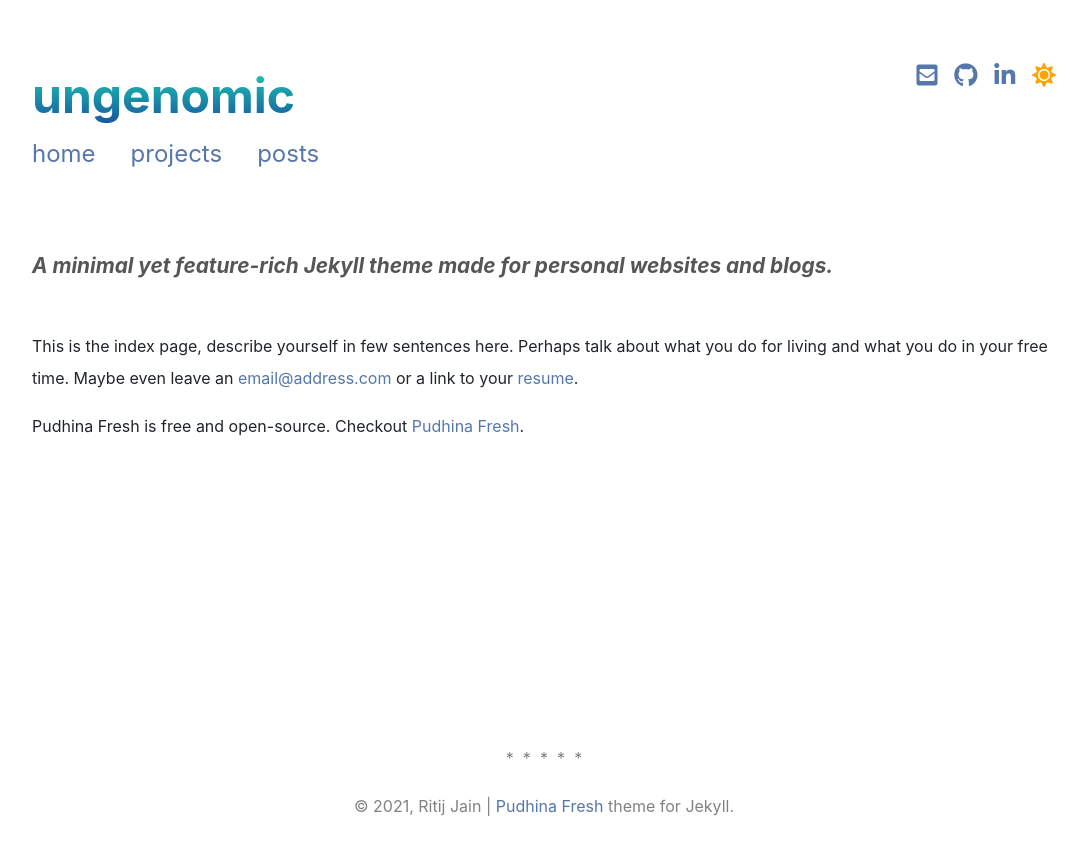
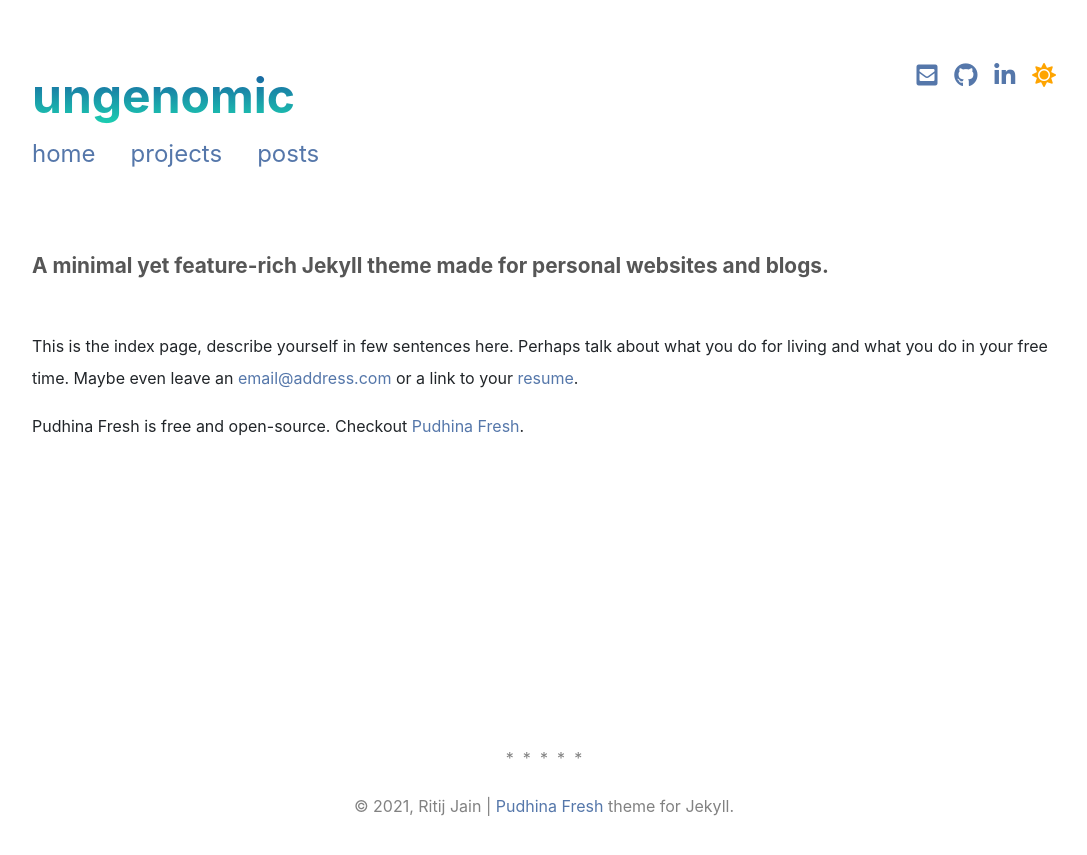
Before and after one commit to MurtoHilali/genemuse, a Jekyll site: the page built from index.md, in a window 1280 px wide. Shown: the top 855 px of the page, without its empty margins (96-1183 px from the left). Built offline with Jekyll 4.4.1, drawn with Linux system fonts in a browser that asks for light colours; nearby versions of some CDN libraries; a style sheet for code colours, icons or effects is not loaded.

Commit message:
Update main.css

```diff
--- a/assets/css/main.css
+++ b/assets/css/main.css
@@ -92,7 +92,7 @@ a.logo:hover {
   display: block;
   text-decoration: none;
 
-  background: -webkit-linear-gradient(#1de1b4, #17459d);
+  background: -webkit-linear-gradient(90deg, #1de1b4, #17459d);
   -webkit-background-clip: text;
   -webkit-text-fill-color: transparent;
 }
@@ -246,7 +246,6 @@ a.logo:hover {
 
 .describe-text {
   color: #565656;
-  font-style: italic;
   font-weight: 700;
   font-size: 130%;
 }
```
